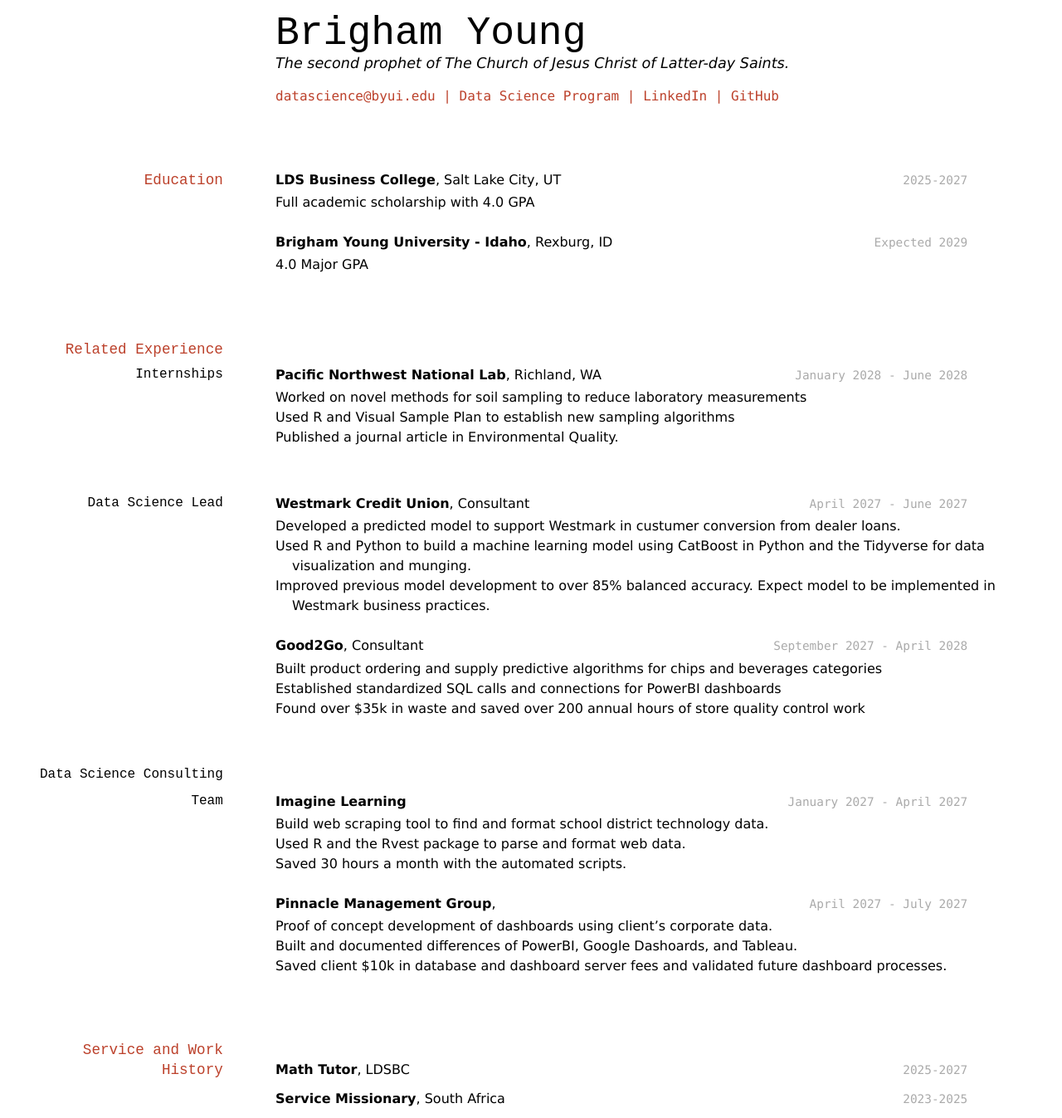
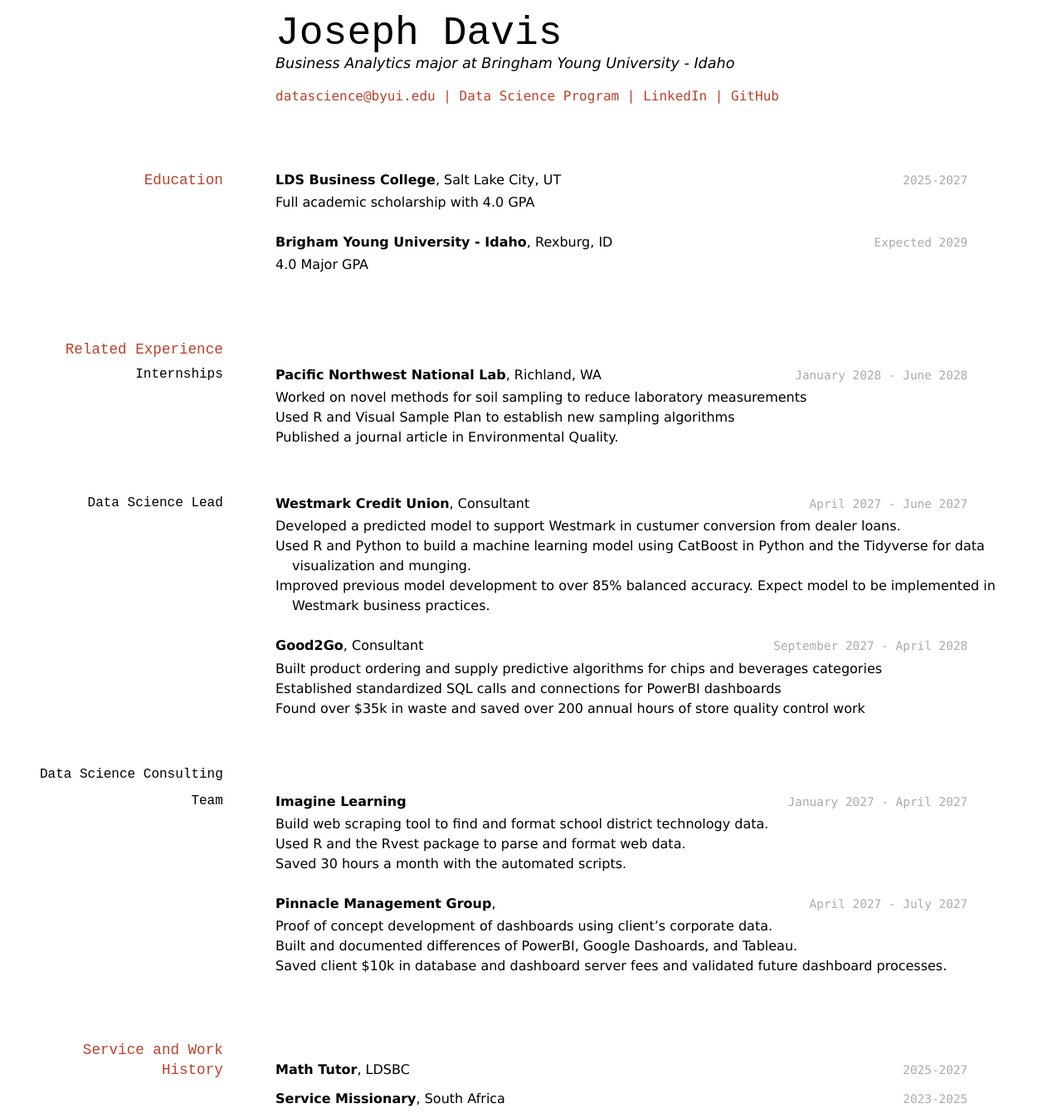
Before and after one commit to magoodsell/Davis-Resume, a Jekyll site: the page built from docs/index.md, in a window 1280 px wide. Shown: the whole page at 83% size. Built offline with Jekyll 4.4.1, drawn with Linux system fonts in a browser that asks for light colours.

Commit message:
updated name

```diff
--- a/docs/index.md
+++ b/docs/index.md
@@ -1,9 +1,9 @@
 ---
 layout: cv
-title: Brigham Young's Resume
+title: Joseph Davis' Resume
 ---
-# Brigham Young
-The second prophet of The Church of Jesus Christ of Latter-day Saints.
+# Joseph Davis
+Business Analytics major at Bringham Young University - Idaho
 
 <div id="webaddress">
 <a href="datascience@byui.edu">datascience@byui.edu</a>
```
